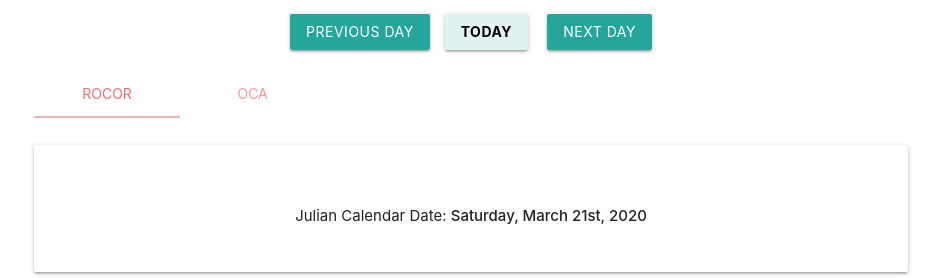
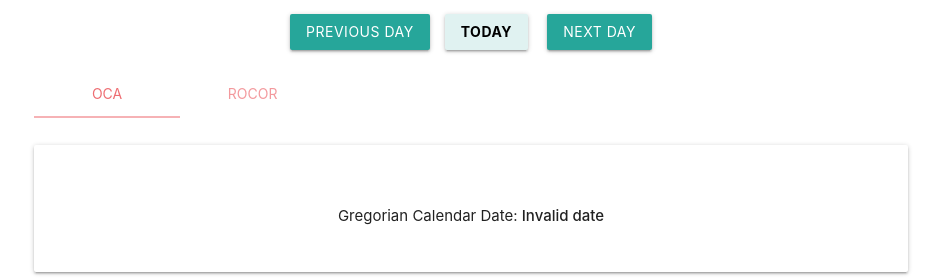
Before and after one commit to full-stack-dream-team/orthodox-calendar, a React (Create React App) app in the folder client/: page / in a window 1280 px wide. Shown: the part 139-417 px from the top of the page, without its empty margins (169-1110 px from the left). Built offline with nearby package versions, Linux system fonts and the light colour scheme; no server answers; some icons are missing.

Commit message:
Finish next and previous day switcher and fix calendar query bug

```diff
--- a/client/src/components/DateCard.js
+++ b/client/src/components/DateCard.js
@@ -28,7 +28,7 @@ class DateCard extends Component {
               Calendar Date:{" "}
               <strong>
                 <Moment
-                  date={day}
+                  date={{ day: day.day, month: day.month - 1, year: day.year }}
                   format={"dddd, MMMM Do, YYYY"}
                   subtract={{ months: 1 }}
                 />
--- a/client/src/components/DayNav.js
+++ b/client/src/components/DayNav.js
@@ -1,35 +1,51 @@
 import React, { Component } from "react";
 import { Link } from "react-router-dom";
 
-const now = new Date();
+class DayNav extends Component {
+  today = new Date();
 
-class DayNav extends Component {
   render() {
     const { year: pYear, month: pMonth, day: pDay } = this.props;
     const { year, month, day } = {
-      year: pYear || pYear === 0 ? pYear : now.getFullYear(),
-      month: pMonth || pMonth === 0 ? pMonth : now.getMonth() + 1,
-      day: pDay || pDay === 0 ? pDay : now.getDate(),
+      year: pYear || pYear === 0 ? pYear : this.today.getFullYear(),
+      month: pMonth || pMonth === 0 ? pMonth : this.today.getMonth() + 1,
+      day: pDay || pDay === 0 ? pDay : this.today.getDate(),
     };
+
+    const nextDate = new Date();
+    nextDate.setFullYear(year);
+    nextDate.setMonth(month - 1);
+    nextDate.setDate(day + 1);
+
+    const prevDate = new Date();
+    prevDate.setFullYear(year);
+    prevDate.setMonth(month - 1);
+    prevDate.setDate(day - 1);
 
     return (
       <div id="day-nav">
         <div className="row">
           <div className="col s12 center-align">
             <Link
-              to={`/?year=${year}&month=${month}&day=${day - 1}`}
+              to={`/?year=${prevDate.getFullYear()}&month=${
+                prevDate.getMonth() + 1
+              }&day=${prevDate.getDate()}`}
               className="waves-effect waves-light btn"
             >
               Previous Day
             </Link>
             <Link
-              to="/"
+              to={`/?year=${this.today.getFullYear()}&month=${
+                this.today.getMonth() + 1
+              }&day=${this.today.getDate()}`}
               className="today btn waves-effect waves-teal teal lighten-5 black-text"
             >
               TODAY
             </Link>{" "}
             <Link
-              to={`/?year=${year}&month=${month}&day=${day + 1}`}
+              to={`/?year=${nextDate.getFullYear()}&month=${
+                nextDate.getMonth() + 1
+              }&day=${nextDate.getDate()}`}
               className="waves-effect waves-light btn"
             >
               Next Day
--- a/client/src/components/JurisdictionsSelector.js
+++ b/client/src/components/JurisdictionsSelector.js
@@ -14,25 +14,25 @@ class JurisdictionsSelector extends Component {
           <div className="col s12">
             <ul
               className="tabs"
-              ref={Tabs => {
+              ref={(Tabs) => {
                 this.Tabs = Tabs;
               }}
             >
               <li className="tab col s2">
                 <a
-                  onClick={() => this.props.setJurisdiction("rocor")}
+                  onClick={() => this.props.setJurisdiction("oca")}
                   className="active"
-                  href="#rocor"
+                  href="#oca"
                 >
-                  ROCOR
+                  OCA
                 </a>
               </li>
               <li className="tab col s2">
                 <a
-                  onClick={() => this.props.setJurisdiction("oca")}
-                  href="#oca"
+                  onClick={() => this.props.setJurisdiction("rocor")}
+                  href="#rocor"
                 >
-                  OCA
+                  ROCOR
                 </a>
               </li>
             </ul>
--- a/client/src/components/Readings.js
+++ b/client/src/components/Readings.js
@@ -45,7 +45,7 @@ class Readings extends Component {
                   <div
                     id={"reading" + i}
                     className="modal"
-                    ref={Modal => {
+                    ref={(Modal) => {
                       this.modals.push(Modal);
                     }}
                   >
@@ -67,8 +67,8 @@ class Readings extends Component {
                         {reading.display}
                       </h5>
 
-                      {reading.passage.map(verse => (
-                        <p style={{ margin: "0" }} key={verse.content}>
+                      {reading.passage.map((verse, i) => (
+                        <p style={{ margin: "0" }} key={i}>
                           <span className="blue-text text-lighten-2">
                             {verse.verse}{" "}
                           </span>
--- a/client/src/pages/App.js
+++ b/client/src/pages/App.js
@@ -22,6 +22,8 @@ class App extends React.Component {
     currentUrlParams: {},
   };
 
+  today = new Date();
+
   unmounted = false;
 
   setUrlParamsState = () => {
@@ -32,7 +34,9 @@ class App extends React.Component {
       queries[key] = parseInt(value);
     }
 
+    if (!this.unmounted) {
       this.setState({ currentUrlParams: queries });
+    }
   };
 
   setDateToQuery = () => {
@@ -45,19 +49,22 @@ class App extends React.Component {
 
     const { year, month, day } = queries;
 
+    if (!this.unmounted) {
       this.props.setDateQuery(
         (year || year === 0) && (month || month === 0) && (day || day === 0)
           ? { year, month, day }
           : null
       );
+
       this.props.getDate();
+    }
   };
 
   componentDidMount() {
     this.setDateToQuery();
     this.setUrlParamsState();
 
-    this.props.history.listen(() => {
+    this.unlisten = this.props.history.listen(() => {
       this.setDateToQuery();
       this.setUrlParamsState();
     });
@@ -65,18 +72,22 @@ class App extends React.Component {
 
   componentWillUnmount() {
     this.unmounted = true;
+    this.unlisten();
   }
+
   render() {
     const { day, jurisdiction } = this.props;
 
-    // console.log(day);
+    // console.log(jurisdiction);
 
     return (
       <div className="App">
         <div className="container">
           <div className="row">
             <div className="col s12" style={{ marginTop: "2rem" }}>
-              <Link to="/calendar">← Back To Calendar</Link>
+              <Link to="/calendar" onClick={this.unlisten}>
+                ← Back To Calendar
+              </Link>
             </div>
           </div>
           <h2 className="center-align" style={{ marginTop: "0" }}>
--- a/client/src/pages/Calendar.js
+++ b/client/src/pages/Calendar.js
@@ -5,19 +5,19 @@ import { Link } from "react-router-dom";
 import {
   getDate,
   setDateQuery,
-  setJurisdiction
+  setJurisdiction,
 } from "../redux/actions/calendarActions";
-
-const now = new Date();
 
 class Calendar extends React.Component {
   state = {
-    colorScheme: "red"
+    colorScheme: "red",
   };
 
-  formatMonth = date => {
-    console.log(date[0]);
+  unmounted = false;
 
+  today = new Date();
+
+  formatMonth = (date) => {
     const month = [...date];
     for (let i = 0; i < Math.abs(date[0].weekday + 7) - 7; i++) {
       month.unshift({ empty: true });
@@ -39,7 +39,7 @@ class Calendar extends React.Component {
     return weeks;
   };
 
-  changeMonth = change => {
+  changeMonth = (change) => {
     const { dateQuery } = { ...this.props };
 
     dateQuery.month += change;
@@ -55,11 +55,11 @@ class Calendar extends React.Component {
     this.setDate(dateQuery);
   };
 
-  setDate = dateQuery => {
+  setDate = (dateQuery) => {
     this.props.setDateQuery(
       dateQuery || {
-        year: now.getFullYear(),
-        month: now.getMonth() + 1
+        year: this.today.getFullYear(),
+        month: this.today.getMonth() + 1,
       }
     );
     this.props.getDate();
@@ -70,12 +70,16 @@ class Calendar extends React.Component {
     this.setDate();
   }
 
+  componentWillUnmount() {
+    this.unmounted = true;
+  }
+
   render() {
     const date = this.props.date.length
       ? this.formatMonth(this.props.date)
       : [];
 
-    // console.log(date);
+    console.log(this.props.date);
 
     return (
       <div className="container">
@@ -106,14 +110,14 @@ class Calendar extends React.Component {
             <Moment
               date={{
                 ...this.props.date[0],
-                month: this.props.date[0].month - 1
+                month: this.props.date[0].month - 1,
               }}
               format="MMMM, YYYY"
             />
           </h5>
         ) : null}
         <div className="row">
-          {["Sun", "Mon", "Tue", "Wed", "Thu", "Fri", "Sat"].map(day => (
+          {["Sun", "Mon", "Tue", "Wed", "Thu", "Fri", "Sat"].map((day) => (
             <div key={day} className="col s1 m1">
               <h6>{day}</h6>
             </div>
@@ -128,9 +132,9 @@ class Calendar extends React.Component {
                 <div
                   key={j}
                   className={`col s1 m1 ${this.state.colorScheme} ${
-                    day.day === now.getDate() &&
-                    day.month === now.getMonth() + 1 &&
-                    day.year === now.getFullYear()
+                    day.day === this.today.getDate() &&
+                    day.month === this.today.getMonth() + 1 &&
+                    day.year === this.today.getFullYear()
                       ? "lighten-3"
                       : "lighten-4"
                   }`}
@@ -154,10 +158,11 @@ class Calendar extends React.Component {
 
 const mapStateToProps = ({ calendar: state }) => ({
   date: state.date || [],
-  dateQuery: state.dateQuery || {}
+  dateQuery: state.dateQuery || {},
 });
 
-export default connect(
-  mapStateToProps,
-  { getDate, setDateQuery, setJurisdiction }
-)(Calendar);
+export default connect(mapStateToProps, {
+  getDate,
+  setDateQuery,
+  setJurisdiction,
+})(Calendar);
--- a/client/src/redux/reducers/calendarReducer.js
+++ b/client/src/redux/reducers/calendarReducer.js
@@ -2,16 +2,10 @@ import { SET_JURISDICTION, GET_DATE, SET_DATE_QUERY } from "../actions/types";
 
 export const initialState = {
   isFetching: false,
-  jurisdiction: "rocor",
+  jurisdiction: "oca",
   dateQuery: {},
   date: null,
 };
-// titles: [],
-// feasts: [],
-// fast_level: 0,
-// fast_level_desc: "",
-// fast_exception_desc: "",
-// readings: [],
 
 const calendarReducer = (state = initialState, action) => {
   switch (action.type) {
```
Lines whose indentation alone changed are shown as unchanged.
